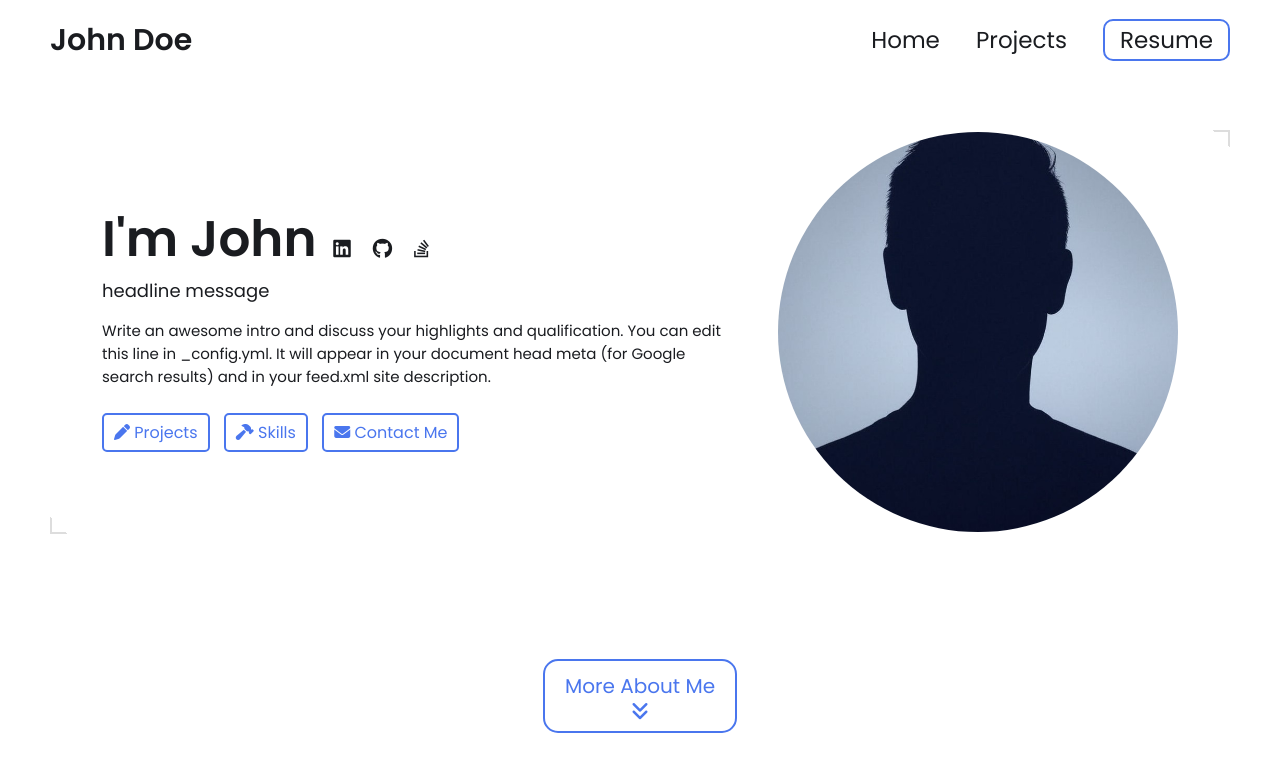
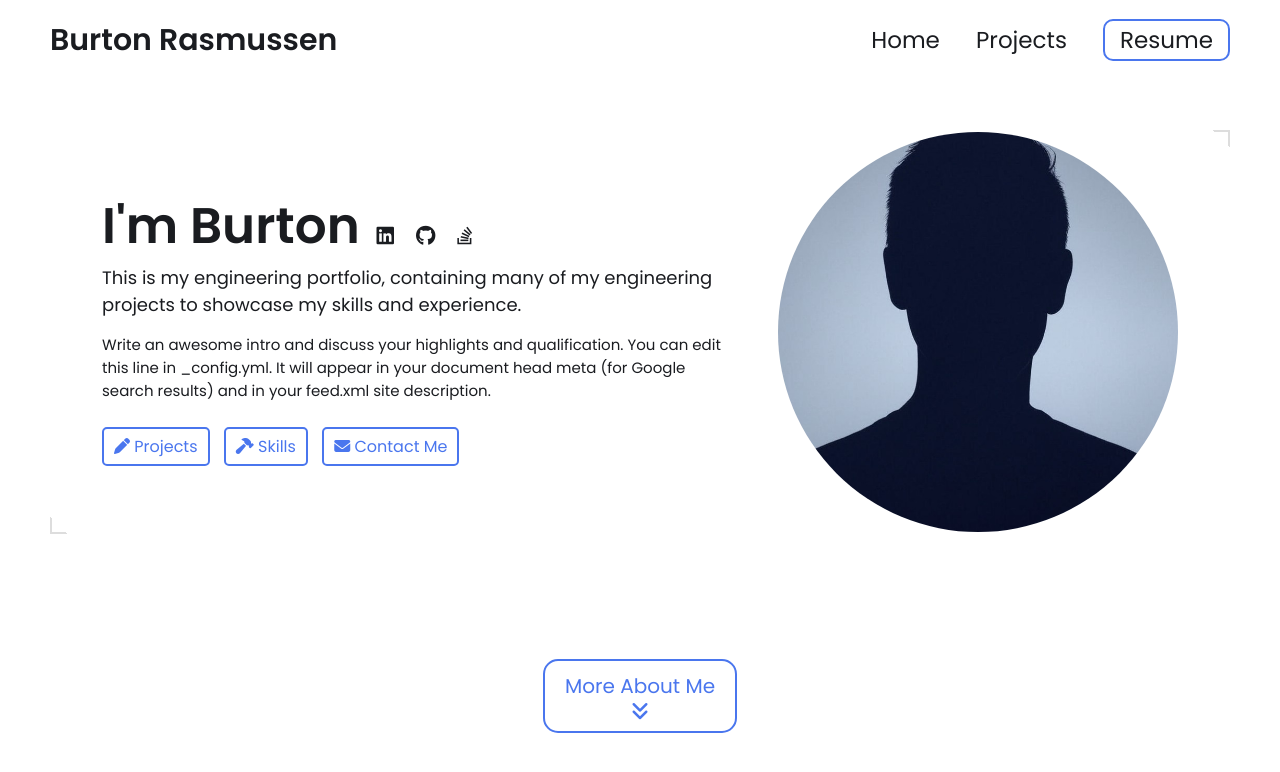
Before and after one commit to burtonrasmussen/burtonrasmussen.github.io, a Jekyll site: the page built from index.html, in a window 1280 px wide and 900 px high. Shown: the top 772 px of the window. Built offline with Jekyll 4.4.1, drawn with Linux system fonts in a browser that asks for light colours.

Commit message:
Update _config.yml

```diff
--- a/_config.yml
+++ b/_config.yml
@@ -7,13 +7,13 @@
 
 # Main Page Setup
 
-title: John Doe's Portfolio # This is what shows up in the tab of the browser
+title: Burton Rasmussen's Portfolio # This is what shows up in the tab of the browser
 
 
 
 # Hero Section
-name: John Doe
-headline: headline message
+name: Burton Rasmussen
+headline: This is my engineering portfolio, containing many of my engineering projects to showcase my skills and experience.
 description: >- # dont remove this line. this will ignore all new lines until the next section
   Write an awesome intro and discuss your highlights and qualification. You can edit this
   line in _config.yml. It will appear in your document head meta (for
```
